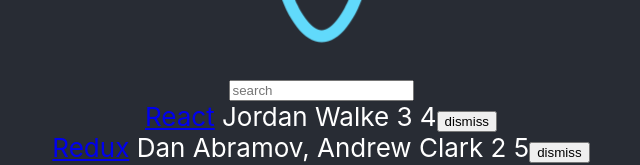
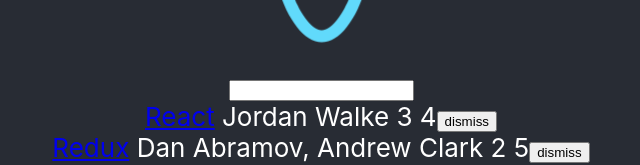
Before and after one commit to WuYouyan/my-hackernews, a React (Create React App) app: page / in a window 1280 px wide. Shown: the part 402-567 px from the top of the page, without its empty margins (319-959 px from the left). Built offline with nearby package versions, Linux system fonts and the light colour scheme.

Commit message:
React foundation - Split component

```diff
--- a/src/App.js
+++ b/src/App.js
@@ -56,14 +56,32 @@
     return (
       <div className="App App-header">
         <img src={logo} className="App-logo" alt="logo" />
-        <form>
-          <input type="text"
-            placeholder="search"
-            value={searchTerm}
-            onChange={this.onSearchChange}/>
-        </form>
-        <div>
-          {list.filter(isSearched(searchTerm)).map(item =>
+        <Search value={searchTerm} onChange={this.onSearchChange}/>
+        <Table list={list} pattern={searchTerm} onDismiss={this.onDismiss} />
+
+        <p>Hello {firstName} {lastNmae}, welcome to Hacknews</p>
+      </div>
+    );
+  }
+}
+
+class Search extends Component {
+  render() {
+    const { value, onChange } = this.props;
+    return (
+      <form>
+        <input type="text" value={value} onChange={onChange} />
+      </form>
+    );
+  }
+}
+
+class Table extends Component {
+  render() {
+    const {list, pattern, onDismiss} = this.props;
+    return (
+      <div>
+          {list.filter(isSearched(pattern)).map(item =>
             <div key={item.objectID}>
               <span>
                 <a href={item.url}>{item.title}</a>{" "}
@@ -72,14 +90,12 @@
               <span>{item.num_comments} </span>
               <span>{item.points}</span>
               <span>
-                <button onClick={()=>this.onDismiss(item.objectID)} type="button">dismiss</button>
+                <button onClick={()=>onDismiss(item.objectID)} type="button">dismiss</button>
               </span>
             </div>
           )}
         </div>
-        <p>Hello {firstName} {lastNmae}, welcome to Hacknews</p>
-      </div>
-    );
+    )
   }
 }
 
```
